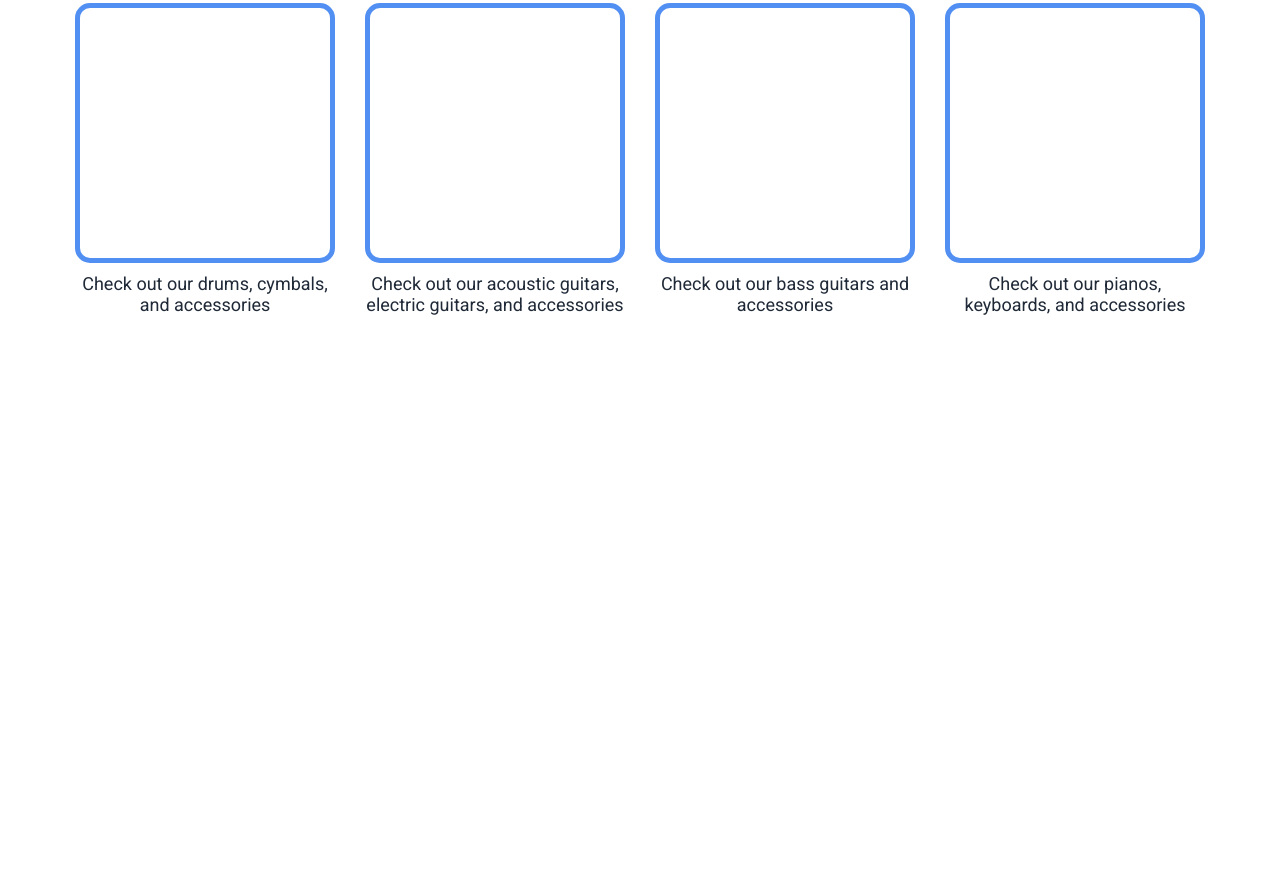
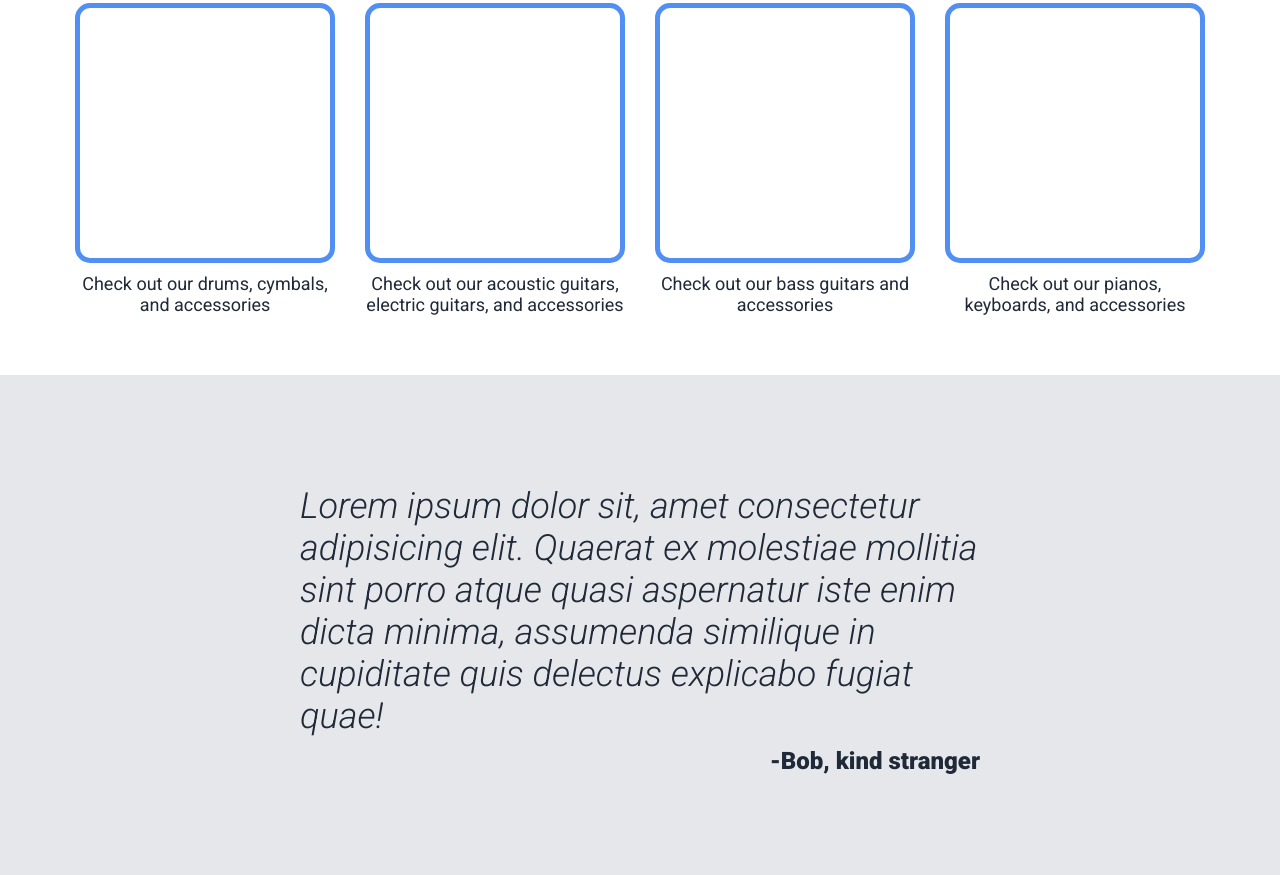
Before and after one commit to rjnares/music-shop-landing-page, a plain HTML site: page index.html in a window 1280 px wide. Shown: the part 750-1625 px from the top of the page. Before the commit the page ends 1125 px from the top, so only its background shows below. Drawn offline with Linux system fonts and the light colour scheme.

Commit message:
Add testimonial section
Created html structure and css styling to match design. Left placeholder quote.

```diff
--- a/index.html
+++ b/index.html
@@ -51,7 +51,13 @@
       </div>
     </div>
   </div>
-  <div class="testimonial"></div>
+  <div class="testimonial">
+    <p class="quote">
+      Lorem ipsum dolor sit, amet consectetur adipisicing elit. Quaerat ex molestiae mollitia sint porro atque quasi aspernatur iste enim
+      dicta minima, assumenda similique in cupiditate quis delectus explicabo fugiat quae!
+    </p>
+    -Bob, kind stranger
+  </div>
   <div class="action"></div>
   <div class="footer"></div>
 </body>
--- a/styles.css
+++ b/styles.css
@@ -119,3 +119,20 @@ p {
   min-height: 250px;
   min-width: 250px;
 }
+
+.testimonial {
+  background-color: #E5E7EB;
+  color: #1F2937;
+  text-align: right;
+  font-size: 24px;
+  font-weight: 900;
+  padding: 100px 300px;
+}
+
+.quote {
+  text-align: left;
+  color: #1F2937;
+  font-size: 36px;
+  font-weight: 300;
+  font-style: italic;
+}
```
